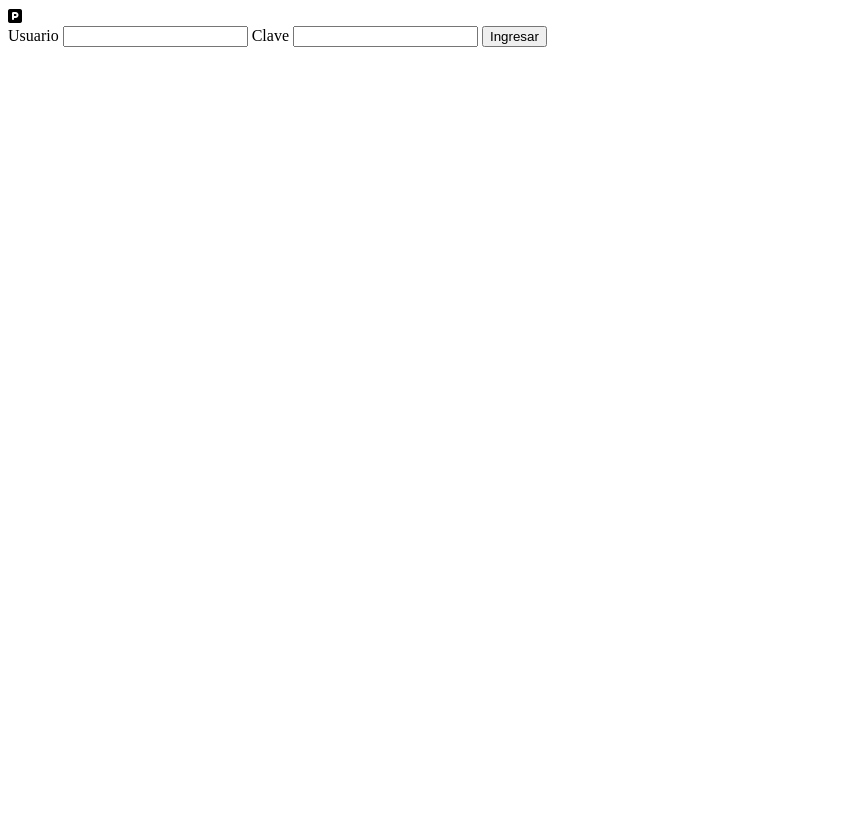
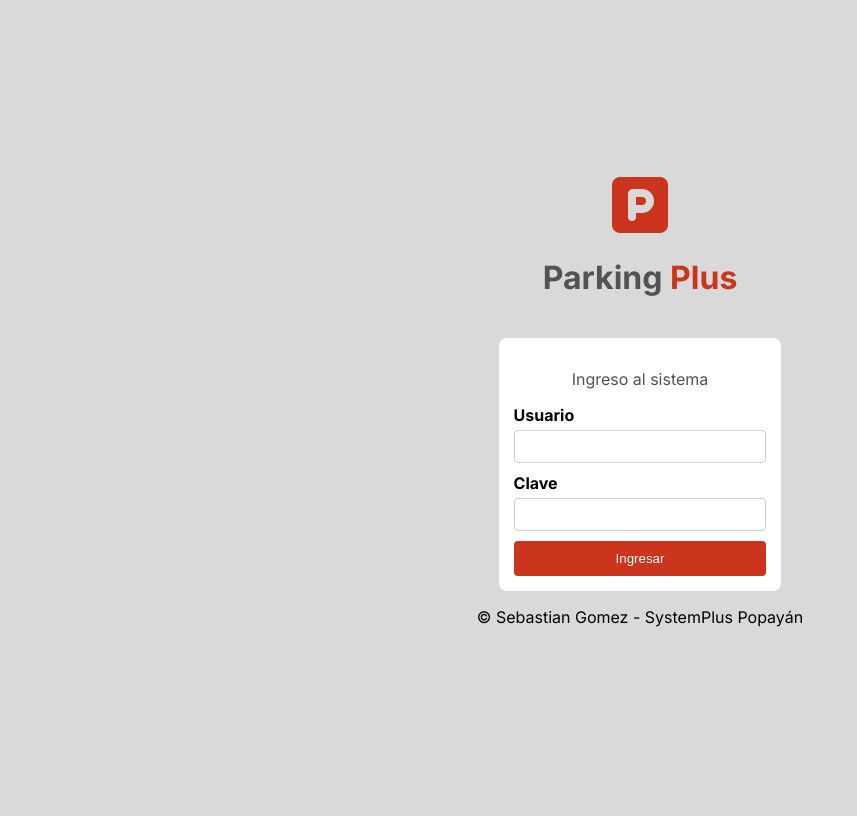
Before and after one commit to SebastianGomez2312/Parking-Plus, a PHP site: page /Login.html in a window 1280 px wide. Shown: the whole page, without its empty margins (0-857 px from the left). Before the commit the page ends 47 px from the top, so only its background shows below. Run offline with PHP 8.4, Linux system fonts and the light colour scheme.

Commit message:
Login terminado con estilos

```diff
--- a/Login.html
+++ b/Login.html
@@ -1,33 +1,49 @@
 <!DOCTYPE html>
-<html lang="en">
+<html lang="es">
   <head>
-    <meta charset="UTF-8">
-    <meta name="viewport" content="width=device-width, initial-scale=1.0">
-    <title></title>
+    <meta charset="UTF-8" />
+    <meta name="viewport" content="width=device-width, initial-scale=1.0" />
+    <title>Parking Plus</title>
 
-    <link rel="stylesheet" href="https://cdnjs.cloudflare.com/ajax/libs/font-awesome/6.5.1/css/all.min.css">
+    <link rel="preconnect" href="https://fonts.googleapis.com" />
+    <link rel="preconnect" href="https://fonts.gstatic.com" crossorigin />
+    <link
+      href="https://fonts.googleapis.com/css2?family=Inter:wght@100..900&display=swap"
+      rel="stylesheet"
+    />
 
+    <link
+      rel="stylesheet"
+      href="https://cdnjs.cloudflare.com/ajax/libs/font-awesome/6.5.1/css/all.min.css"
+    />
+
+    <link rel="stylesheet" href="estilos.css" />
   </head>
-<body>
+  <body class="inter-400">
     <div class="contenedor">
       <div class="contenedor-logo">
-            <i class="fa-solid fa-square-parking"></i>
-        </div>
+        <!-- Este es el logo-->
+        <i class="fa-solid fa-square-parking rojo" style="font-size: 4rem"></i>
+
+        <h1>
+          <span class="gris-oscuro">Parking</span>
+          <span class="rojo">Plus</span>
+        </h1>
       </div>
 
-
-
+      <div class="contenedor-formulario">
+        <p style="text-align: center; color: var(--grisOscuro);">Ingreso al sistema</p>
         <form>
-        <lavel>Usuario</lavel>
+          <label style="font-weight: bold;">Usuario</label>
           <input type="text" />
 
-
-        <lavel>Clave</lavel>
+          <label style="font-weight: bold;">Clave</label>
           <input type="password" />
 
           <button>Ingresar</button>
-
         </form>
-
+      </div>
+      <p> &copy; Sebastian Gomez - SystemPlus Popayán</p>
+    </div>
   </body>
 </html>
--- a/estilos.css
+++ b/estilos.css
@@ -1,27 +1,82 @@
-<!DOCTYPE html>
-<html lang="en">
-<head>
-    <meta charset="UTF-8">
-    <meta name="viewport" content="width=device-width, initial-scale=1.0">
-    <title>Parking Plus</title>
-<style>
-     body {}
-    </head>
-<body>
+:root {
+    --rojoPrincipal: #cb341d;
+    --grisClaro: #d9d9d9;
+    --grisOscuro: #535353;
+  }
 
-    <h1>Login</h1>
+  .inter-400 {
+    font-family: "Inter", sans-serif;
+    font-optical-sizing: auto;
+    font-weight: 400;
+    font-style: normal;
+    font-variation-settings: "slnt" 0;
+  }
+  body {
+    background-color: var(--grisClaro);
+  }
 
-    <form>
-        <lavel>Usuario</lavel>
-        <input type="text" />
+  .rojo {
+    color: var(--rojoPrincipal);
+  }
+  .gris-oscuro {
+    color: var(--grisOscuro);
+  }
+  .gris-claro {
+    color: var(--grisClaro);
+  }
 
+  .contenedor {
+    display: flex;
+    flex-direction: column;
+    align-items: center;
+    justify-content: center;
+    height: 100vh;
+  }
 
-        <lavel>Clave</lavel>
-        <input type="password" />
+  .contenedor-logo {
+    width: 400px;
+    text-align: center;
+    margin-bottom: 20px;
+  }
 
-        <button>Ingresar</button>
+  .contenedor-formulario {
+    background-color: white;
+    width: 20%;
+    padding: 15px;
+    border-radius: 8px;
+  }
 
-    </form>
+  .contenedor-formulario form{
+    display: flex;
+    flex-direction: column;
+  }
 
-</body>
-</html>
+  .contenedor-formulario label {
+    margin-bottom: 5px;
+  }
+
+  .contenedor-formulario input {
+    padding: 8px;
+    margin-bottom: 10px;
+    border: 1px solid #CCC;
+    border-radius: 4px;
+    box-sizing: border-box;
+  }
+
+  .contenedor-formulario input:focus {
+    border-color: var(--rojoPrincipal);
+    outline: none;
+  }
+
+  .contenedor-formulario button {
+    padding: 10px;
+    background-color: var(--rojoPrincipal);
+    color: white;
+    border: none;
+    border-radius: 4px;
+    cursor: pointer;
+  }
+
+  .contenedor-formulario button:hover {
+    background-color: #8b0000;
+  }
```
Also changed, not shown: 2 other files. Lines whose indentation alone changed are shown as unchanged.
